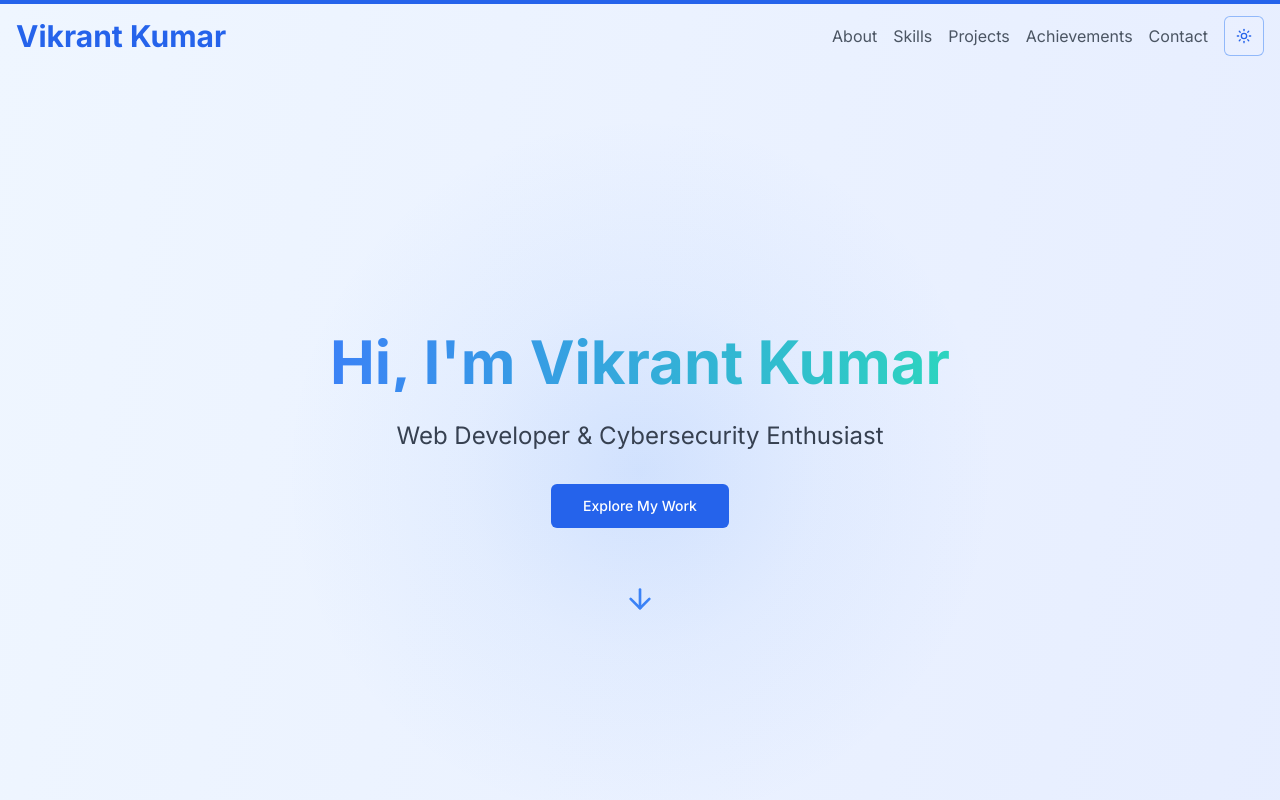
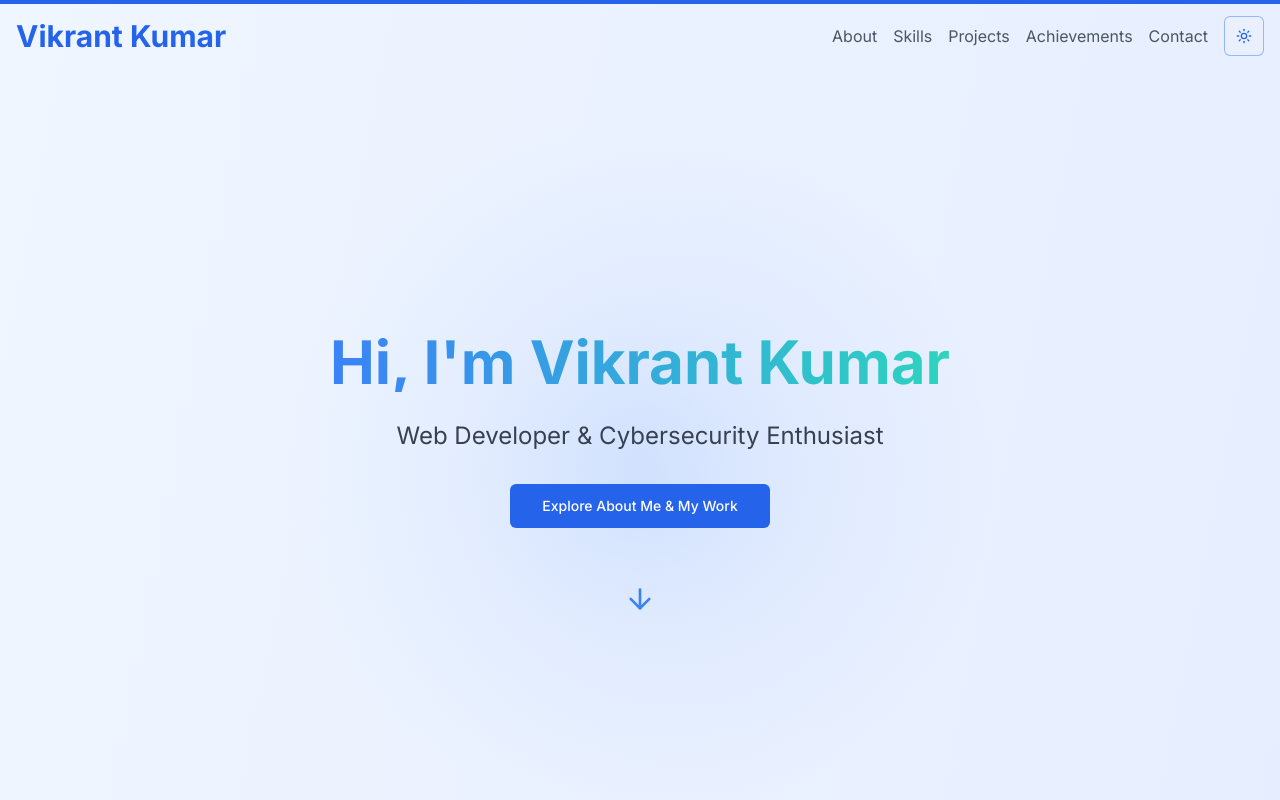
Before and after one commit to vikrantwiz02/portfolio, a Next.js app: page / in a window 1280 px wide. Shown: the top 800 px of the page. Built offline with nearby package versions, Linux system fonts and the light colour scheme.

Commit message:
update in hero section

```diff
--- a/src/components/Hero.tsx
+++ b/src/components/Hero.tsx
@@ -38,7 +38,7 @@ const Hero: React.FC = () => {
             className="bg-blue-600 hover:bg-blue-700 text-white"
             onClick={() => document.getElementById('about')?.scrollIntoView({ behavior: 'smooth' })}
           >
-            Explore My Work
+            Explore About Me & My Work
           </Button>
         </motion.div>
         <motion.div
```
